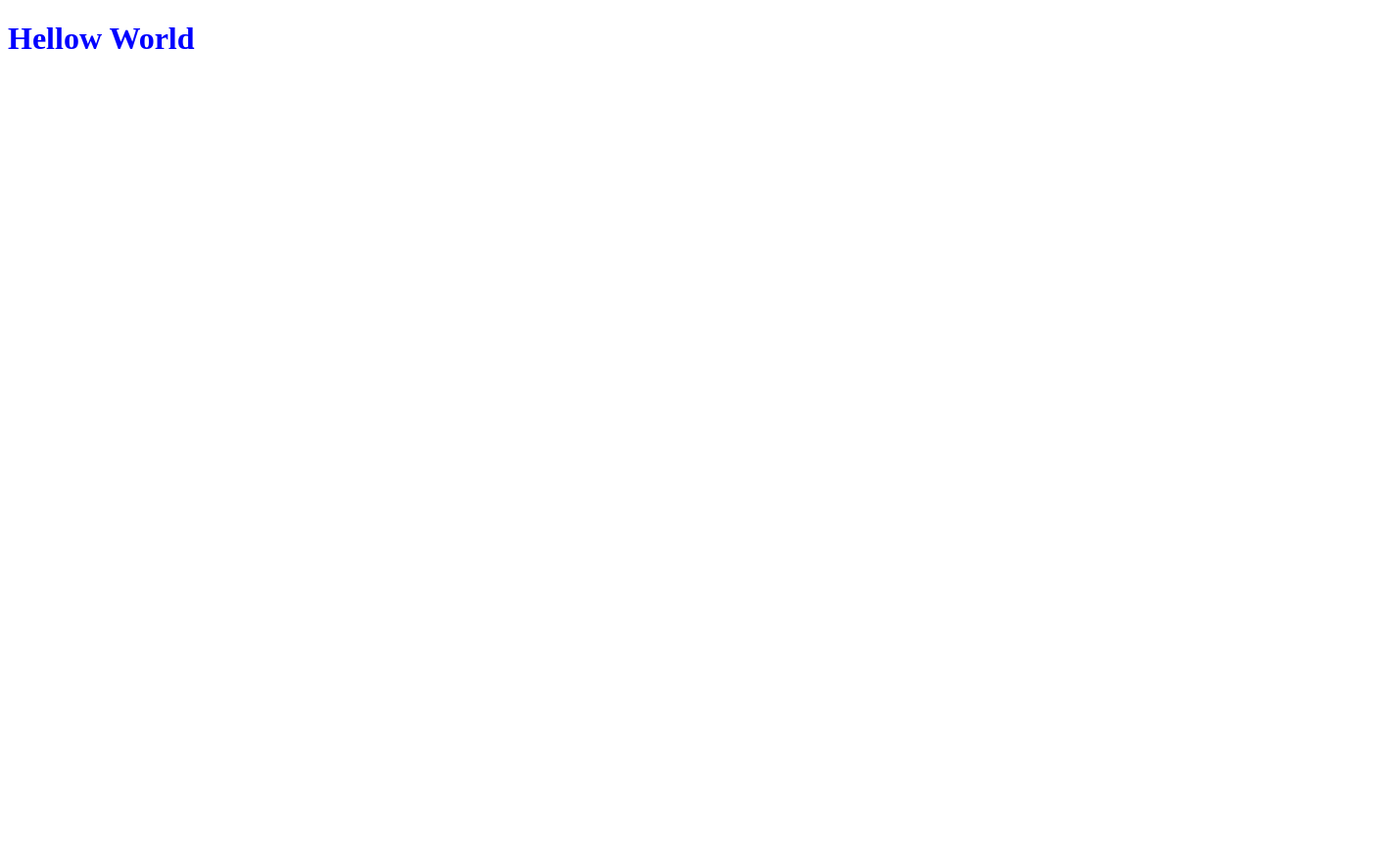
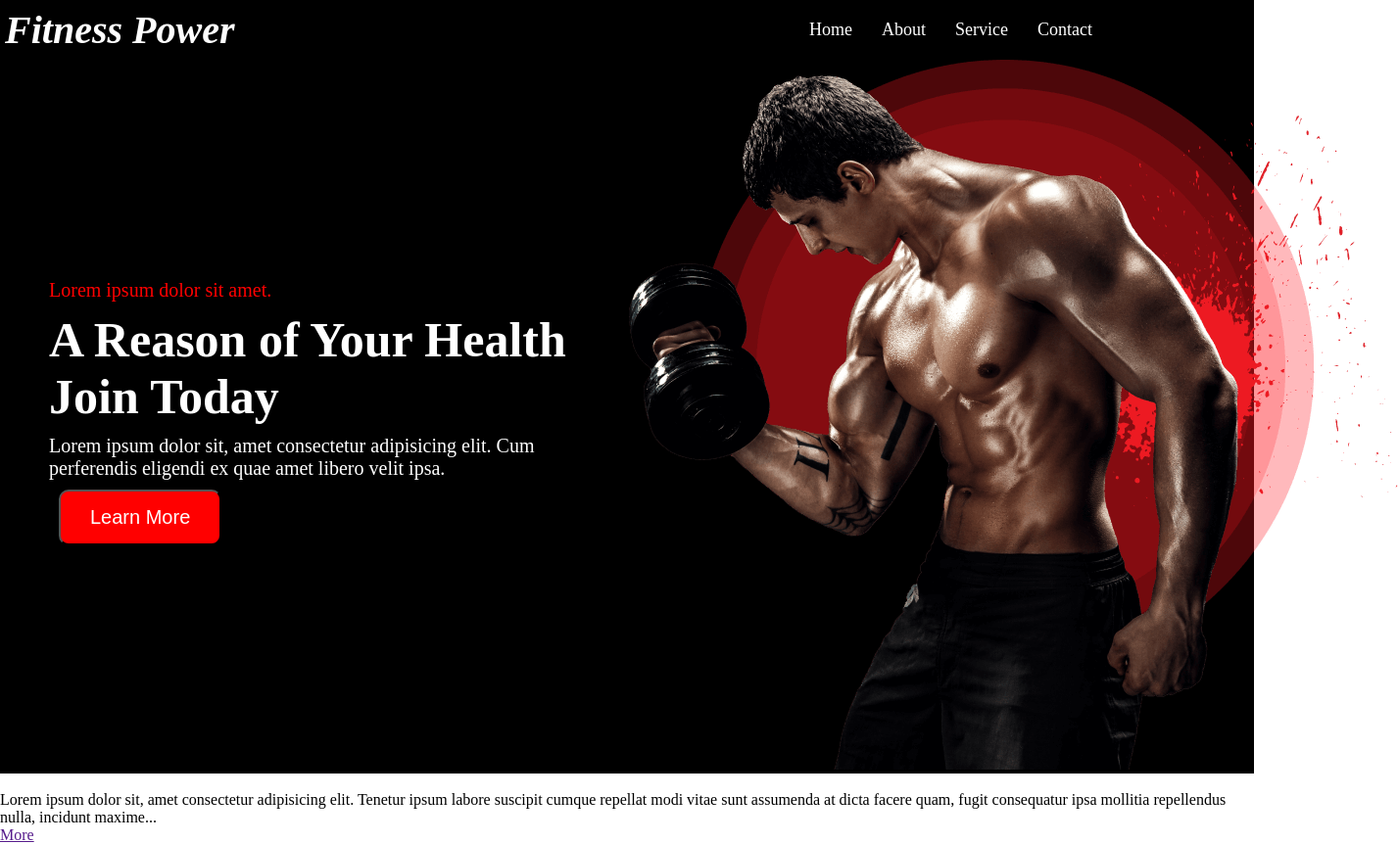
Before and after one commit to ARRoni7/Day_5_Practice, a plain HTML site: page index.html in a window 1280 px wide. Shown: the whole page at 98% size, 1427 px wide, since content can reach past the window. Before the commit the page ends 800 px from the top, so only its background shows below. Drawn offline with Linux system fonts and the light colour scheme.

Commit message:
section1 complete

```diff
--- a/index.html
+++ b/index.html
@@ -10,8 +10,45 @@
 
 </head>
 <body>
-    <div class="container">
-        <h1>Hellow World</h1>
+    <nav>
+        <div class="menu-container">
+            <div class="company-logo">
+                <h1>Fitness Power</h1>
+            </div>
+            <div class="menu-item">
+                <li>Home</li>
+                <li>About</li>
+                <li>Service</li>
+                <li>Contact</li>
+            </div>
+        </div>
+    </nav>
+
+
+    <div class="banner-container">
+        <div class="banner-left">
+            <div class="banner-description">
+                <p class="banner-text">Lorem ipsum dolor sit amet.</p>
+                <h1 class="banner-title">A Reason of Your Health Join Today</h1>
+                <p class="banner-text2">Lorem ipsum dolor sit, amet consectetur adipisicing elit. Cum perferendis eligendi ex quae amet libero velit ipsa.</p>
+                <button class="banner-btn">Learn More</button>
+            </div>
+        </div>
+        <div class="banner-right">
+            <img src="images/home-bg.png" alt="">
+        </div>
+    </div>
+
+
+
+    <div class="section2">
+        <div class="card1">
+            <div class="card-description">
+                <img src="" alt="">
+                <p>Lorem ipsum dolor sit, amet consectetur adipisicing elit. Tenetur ipsum labore suscipit cumque repellat modi vitae sunt assumenda at dicta facere quam, fugit consequatur ipsa mollitia repellendus nulla, incidunt maxime...</p>
+                <a href="">More</a>
+            </div>
+        </div>
     </div>
 </body>
 </html>
--- a/style.css
+++ b/style.css
@@ -1,3 +1,86 @@
-h1{
-    color: blue;
+*{
+    padding: 0%;
+    margin: 0%;
 }
+
+
+/* .container{
+    color: green;
+    height: 100%;
+    width: 100%;
+    background-color: yellow;
+    clip-path: polygon(0% 0%, 75% 0%, 100% 50%, 75% 100%, 0% 100%);
+    position: absolute;
+} */
+
+/* .container{
+    display: flex;
+    justify-content: space-evenly;
+    flex-direction: row;
+    align-items: center;
+} */
+
+
+.menu-container{
+    display: flex;
+    justify-content: space-between;
+    background-color: black;
+    color: white;
+    padding: 5px;
+    padding-right: 150px;
+    align-items: center;
+}
+.menu-item{
+    display: flex;
+}
+.company-logo h1{
+    font-size: 40px;
+    font-style: italic;
+}
+.menu-item li{
+    list-style: none;
+    margin: 5px;
+    padding: 10px;
+    font-size: 18px;
+}
+.menu-item li:hover{
+    color: orange;
+    cursor: pointer;
+}
+.banner-container{
+    display: flex;
+    justify-content: space-evenly;
+    width: 100%;
+    height: 100%;
+    color: white;
+    background-color: black;
+    align-items: center;
+}
+.banner-right{
+    height: 100%;
+    width: 50%;
+}
+.banner-description{
+    margin: 50px;
+}
+.banner-text{
+    color: red;
+    font-size: 20px;
+}
+.banner-title{
+    font-size: 50px;
+    font-weight: bold;
+    margin-top: 10px;
+    margin-bottom: 10px;
+}
+.banner-text2{
+    font-size: 20px;
+}
+.banner-btn{
+    margin: 10px;
+    font-size: 20px;
+    color: white;
+    background-color: red;
+    padding: 15px 30px;
+    border-radius: 10px;
+}
```
Also changed, not shown: images/about1.jpg (added), images/about2.jpg (added), images/batch.png (added), images/bg-1.jpg (added), images/fitness.jpg (added), images/home-bg.png (added), images/icon/fabicon.webp (added), images/package/icon1.png (added), images/package/icon2.png (added), images/package/icon3.png (added), images/services/service1.jpg (added), images/services/services2.jpg (added), 1 other file.
